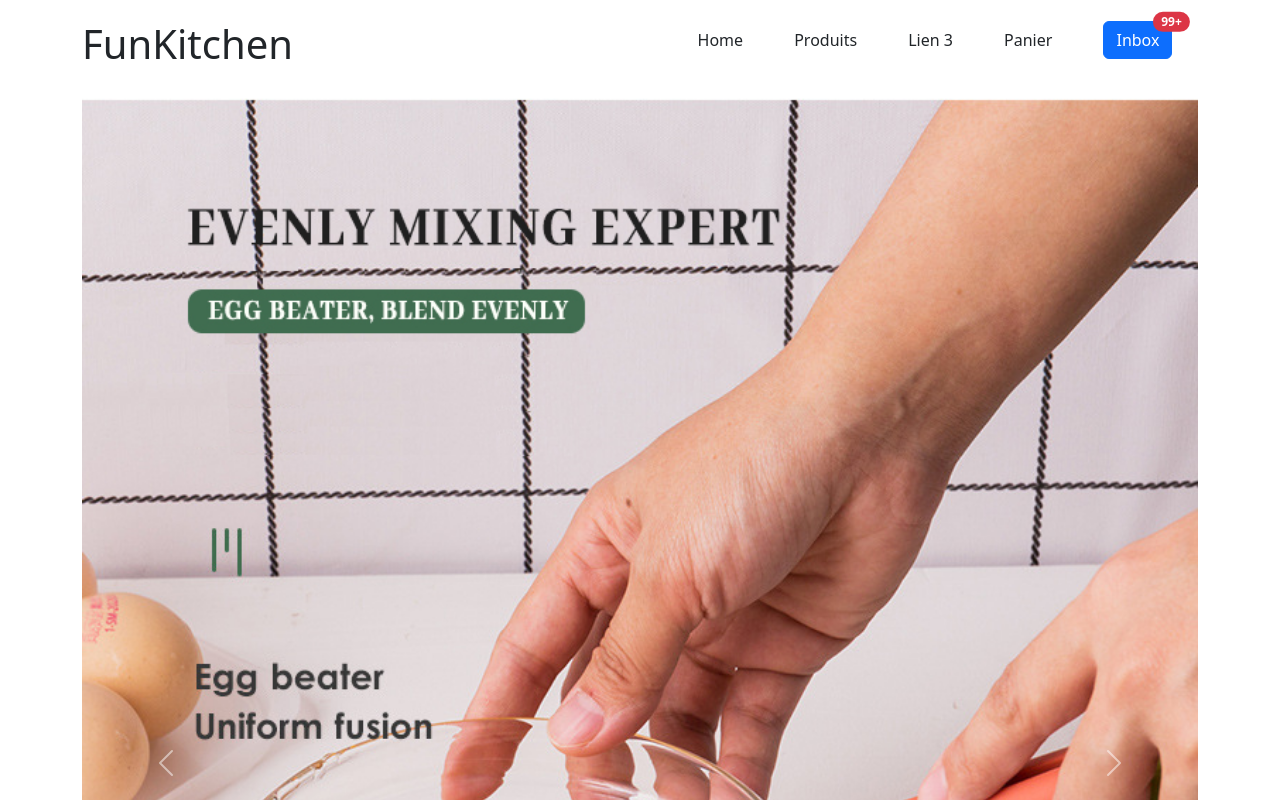
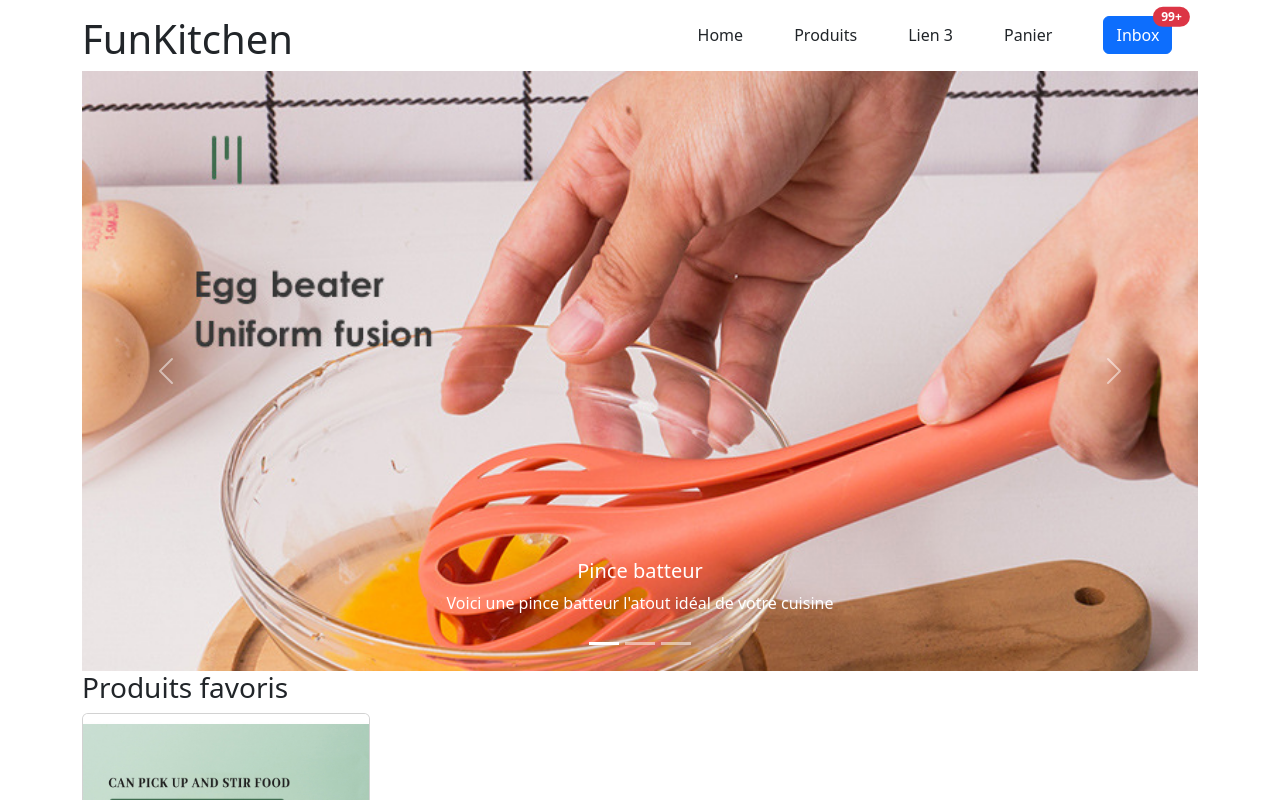
Before and after one commit to mathieu-oka/Funcook, a website: page index.html in a window 1280 px wide. Shown: the top 800 px of the page. Drawn offline with nearby package versions, Linux system fonts and the light colour scheme; files that its build step writes are made by us from their sources.

Commit message:
carousel

```diff
--- a/style.scss
+++ b/style.scss
@@ -3,7 +3,7 @@ header{
   display: flex;
   align-items: center;
   justify-content: space-between;
-  padding-top: 20px;
+  padding-top: 15px;
 
 
     nav{
@@ -23,6 +23,17 @@ header{
       }
 
 
+    }
 
-    }
+
 }
+
+
+#carouselExampleCaptions{
+  img{
+    object-fit: cover;
+    height: 600px;
+
+  }
+
+}
```
